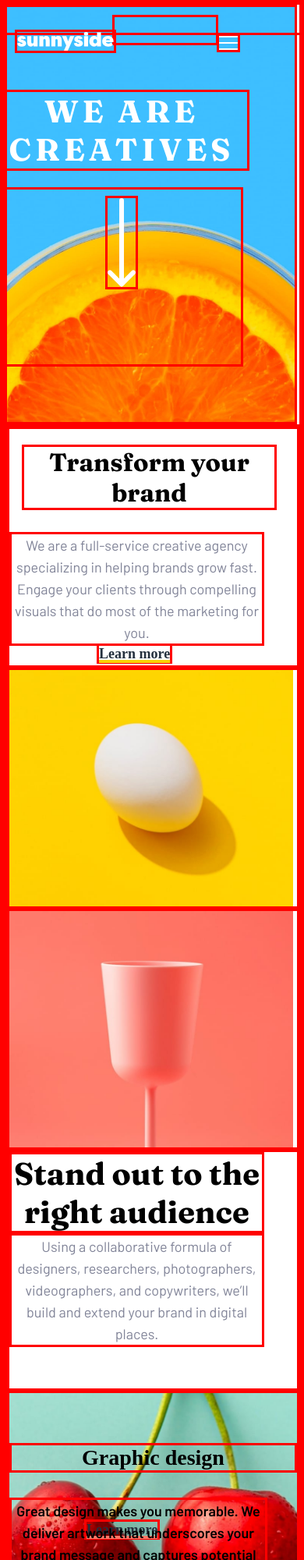
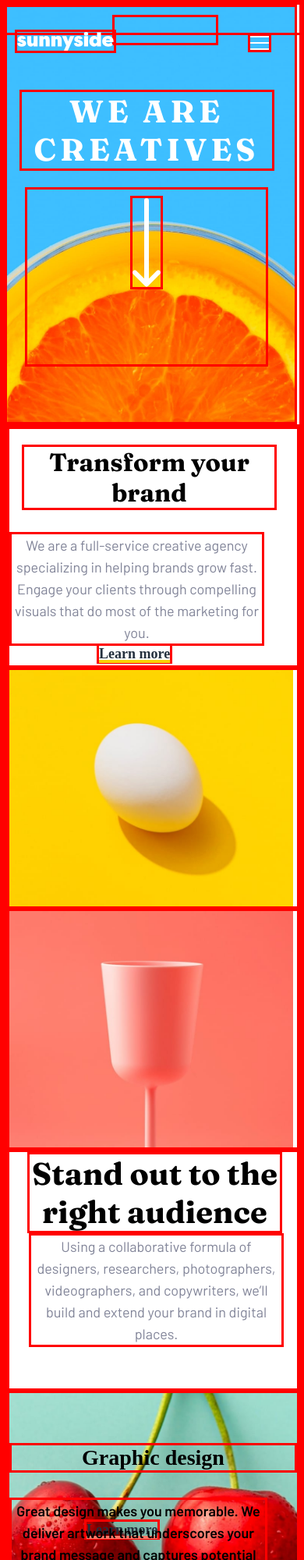
Before and after one commit to EAguayodev/Sunnyside-agency-landing-page, a plain HTML site: page sunnyside-agency-landing-page-main/index.html in a window 390 px wide. Shown: the top 2000 px of the page at 78% size. Drawn offline with Linux system fonts and the light colour scheme.

Commit message:
centering box text and adding left: 40px property to hamburger icon

```diff
--- a/sunnyside-agency-landing-page-main/css/main.css
+++ b/sunnyside-agency-landing-page-main/css/main.css
@@ -135,7 +135,7 @@ header a {
 .box h2 {
     font-family: var(--font-fraunces);
     font-size: 40px;
-    width: 445px;
+    width: 440px;
     position: relative;
     top: 10rem;
     left: 6rem;
@@ -180,7 +180,6 @@ header a {
     background-size: cover;
 }
 
-.box-4 {}
 
 .box-4 p {
     font-family: var(--font-barlow);
@@ -333,7 +332,6 @@ header a {
 
 /* testimonial styles end */
 
-.c-container {}
 
 .c-row {
     display: flex;
@@ -415,7 +413,7 @@ footer a:hover {
 
     .hero-text {
         top: 15rem;
-        left: 0rem;
+        left: 2rem;
     }
 
     .icon-arrow {
@@ -477,6 +475,7 @@ footer a:hover {
         display: block;
         position: relative;
         top: 2rem;
+        left: 40px;
         cursor: pointer;
         transition: all 0.4s ease;
         /* left: 0; */
@@ -583,7 +582,7 @@ footer a:hover {
 
     .box-4 h2 {
         width: 327px;
-        left: 0;
+        left: 23px;
         top: 0;
         text-align: center;
     }
@@ -591,7 +590,7 @@ footer a:hover {
     .box-4 p {
         width: 327px;
         top: 0;
-        left: 0;
+        left: 25px;
         text-align: center;
     }
 
```
